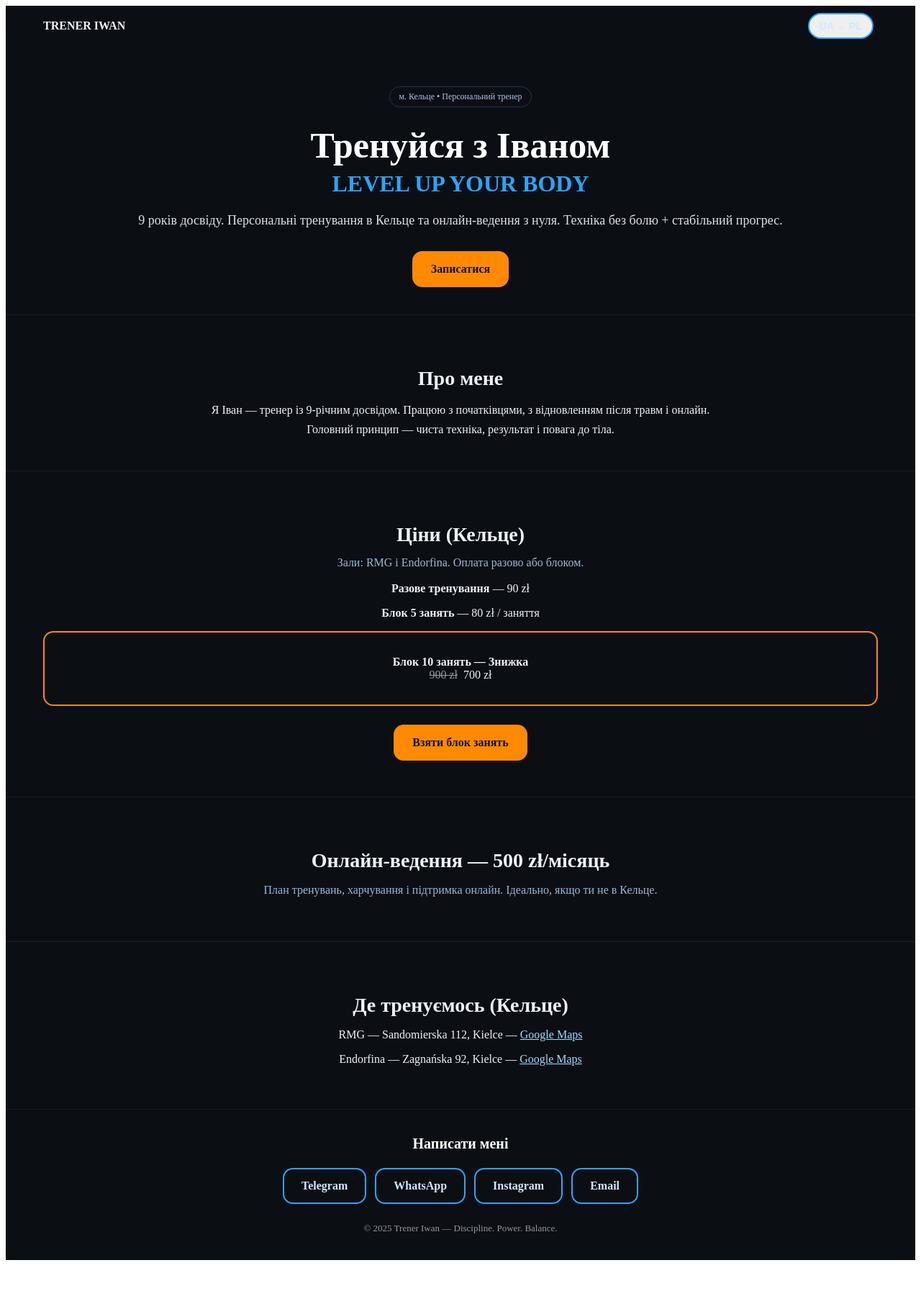
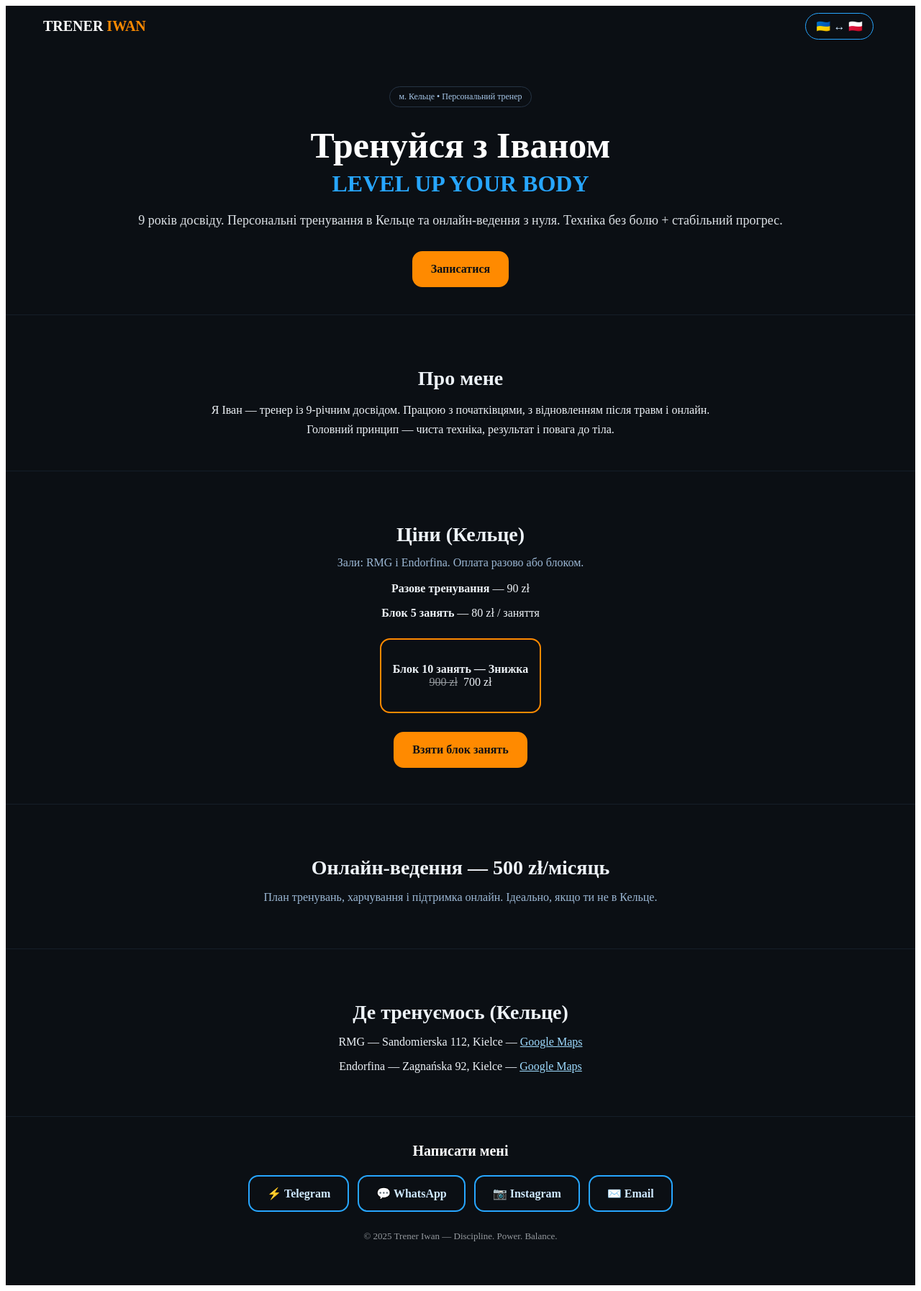
Before and after one commit to dobrivn1995-sketch/Treneriwan, a Next.js app: page / in a window 1280 px wide. Shown: the whole page at 72% size. Before the commit the page ends 1759 px from the top, so only its background shows below. Built offline with nearby package versions, Linux system fonts and the light colour scheme.

Commit message:
Refactor index.js for improved readability

```diff
--- a/pages/index.js
+++ b/pages/index.js
@@ -15,10 +15,6 @@ export default function Home() {
       heroLead:
         "9 років досвіду. Персональні тренування в Кельце та онлайн-ведення з нуля. Техніка без болю + стабільний прогрес.",
       ctaBook: "Записатися",
-      ctaTG: "Telegram",
-      ctaWA: "WhatsApp",
-      ctaIG: "Instagram",
-      ctaMail: "Email",
       aboutTitle: "Про мене",
       aboutText:
         "Я Іван — тренер із 9-річним досвідом. Працюю з початківцями, з відновленням після травм і онлайн. Головний принцип — чиста техніка, результат і повага до тіла.",
@@ -40,8 +36,8 @@ export default function Home() {
       maps: "Google Maps",
       footerTitle: "Написати мені",
       footerBrand: "© " + new Date().getFullYear() + " Trener Iwan — Discipline. Power. Balance.",
-      lang: "UA",
-      langAlt: "PL",
+      lang: "🇺🇦",
+      langAlt: "🇵🇱",
     },
     pl: {
       badge: "Kielce • Trener personalny",
@@ -50,10 +46,6 @@ export default function Home() {
       heroLead:
         "9 lat doświadczenia. Treningi personalne w Kielcach i prowadzenie online. Technika bez bólu + systemowy progres.",
       ctaBook: "Zapisz się",
-      ctaTG: "Telegram",
-      ctaWA: "WhatsApp",
-      ctaIG: "Instagram",
-      ctaMail: "Email",
       aboutTitle: "O mnie",
       aboutText:
         "Nazywam się Iwan — trener z 9-letnim doświadczeniem. Pomagam poprawić technikę, zrzucić wagę i wrócić do formy bez kontuzji.",
@@ -75,8 +67,8 @@ export default function Home() {
       maps: "Google Maps",
       footerTitle: "Napisz do mnie",
       footerBrand: "© " + new Date().getFullYear() + " Trener Iwan — Discipline. Power. Balance.",
-      lang: "PL",
-      langAlt: "UA",
+      lang: "🇵🇱",
+      langAlt: "🇺🇦",
     },
   };
 
@@ -95,43 +87,98 @@ export default function Home() {
   const wrap = { background: "#0b0f14", color: "#eef3f8" };
   const max = { maxWidth: 1160, margin: "0 auto", padding: "0 20px" };
   const hero = { padding: "56px 0 32px", background: "#0b0f14", textAlign: "center" };
-  const badge = { display: "inline-block", padding: "6px 12px", borderRadius: 999, border: "1px solid #263445", color: "#a7c7e9", fontSize: 12, marginBottom: 12 };
+  const badge = {
+    display: "inline-block",
+    padding: "6px 12px",
+    borderRadius: 999,
+    border: "1px solid #263445",
+    color: "#a7c7e9",
+    fontSize: 12,
+    marginBottom: 12,
+  };
   const h1 = { fontSize: 50, fontWeight: 900, margin: "12px 0 6px", color: "#ffffff" };
   const h2 = { fontSize: 32, fontWeight: 800, margin: "0 0 18px", color: "#27a6ff" };
   const lead = { opacity: 0.92, fontSize: 18, lineHeight: 1.6, marginBottom: 22 };
-  const btn = { padding: "14px 24px", borderRadius: 14, fontWeight: 700, textDecoration: "none", border: "2px solid #27a6ff", color: "#cfe9ff", display: "inline-block", margin: "6px" };
+
+  const btn = {
+    padding: "14px 24px",
+    borderRadius: 14,
+    fontWeight: 700,
+    textDecoration: "none",
+    border: "2px solid #27a6ff",
+    color: "#cfe9ff",
+    display: "inline-block",
+    margin: "6px",
+    transition: "all 0.2s ease",
+  };
   const btnPrimary = { ...btn, background: "#ff8a00", borderColor: "#ff8a00", color: "#0b0f14" };
+
   const section = { padding: "44px 0", borderTop: "1px solid #151e29", textAlign: "center" };
   const title = { fontSize: 28, fontWeight: 900, marginBottom: 14 };
   const note = { color: "#9bb7d4", marginBottom: 18 };
   const priceTag = { fontWeight: 900, fontSize: 20, color: "#ffd7a6" };
-  const highlight = { border: "2px solid #ff8a00", borderRadius: 14, padding: 16, marginTop: 10 };
+  const highlight = {
+    border: "2px solid #ff8a00",
+    borderRadius: 14,
+    padding: 16,
+    marginTop: 10,
+    display: "inline-block",
+  };
   const strike = { textDecoration: "line-through", opacity: 0.6, marginRight: 8 };
 
   return (
     <div style={wrap}>
       <Head>
         <title>{t.h1} — Trener Iwan | Kielce</title>
-        <meta name="description" content="Персональні тренування в Кельце та онлайн. 9 років досвіду. RMG і Endorfina. Онлайн 500 zł/міс." />
+        <meta
+          name="description"
+          content="Персональні тренування в Кельце та онлайн. 9 років досвіду. RMG і Endorfina. Онлайн 500 zł/міс."
+        />
       </Head>
 
-      <div style={{ ...max, display: "flex", justifyContent: "space-between", alignItems: "center", height: 56 }}>
-        <div style={{ fontWeight: 900 }}>TRENER IWAN</div>
-        <button onClick={switchLang} style={{ ...btn, borderRadius: 999, padding: "8px 14px", fontSize: 14 }}>
+      {/* TOP BAR */}
+      <div
+        style={{
+          ...max,
+          display: "flex",
+          justifyContent: "space-between",
+          alignItems: "center",
+          height: 56,
+        }}
+      >
+        <div style={{ fontWeight: 900, fontSize: 20 }}>
+          <span style={{ color: "#fff" }}>TRENER</span>{" "}
+          <span style={{ color: "#ff8a00" }}>IWAN</span>
+        </div>
+        <button
+          onClick={switchLang}
+          style={{
+            ...btn,
+            borderRadius: 999,
+            padding: "8px 14px",
+            fontSize: 16,
+            border: "1px solid #27a6ff",
+            background: "transparent",
+          }}
+        >
           {t.lang} ↔ {t.langAlt}
         </button>
       </div>
 
+      {/* HERO */}
       <header style={hero}>
         <span style={badge}>{t.badge}</span>
         <h1 style={h1}>{t.h1}</h1>
         <h2 style={h2}>{t.h2}</h2>
         <p style={lead}>{t.heroLead}</p>
         <div>
-          <a href={wa} target="_blank" rel="noreferrer" style={btnPrimary}>{t.ctaBook}</a>
+          <a href={wa} target="_blank" rel="noreferrer" style={btnPrimary}>
+            {t.ctaBook}
+          </a>
         </div>
       </header>
 
+      {/* ABOUT */}
       <section style={section}>
         <div style={max}>
           <h3 style={title}>{t.aboutTitle}</h3>
@@ -139,21 +186,34 @@ export default function Home() {
         </div>
       </section>
 
+      {/* PRICING */}
       <section style={section}>
         <div style={max}>
           <h3 style={title}>{t.priceTitle}</h3>
           <div style={note}>{t.priceNote}</div>
-          <p><b>{t.p1}</b> — {t.p1price}</p>
-          <p><b>{t.p2}</b> — {t.p2price}</p>
+          <p>
+            <b>{t.p1}</b> — {t.p1price}
+          </p>
+          <p>
+            <b>{t.p2}</b> — {t.p2price}
+          </p>
           <div style={highlight}>
-            <p><b>{t.p3}</b><br/><span style={strike}>{t.p3priceOld}</span>{t.p3priceNew}</p>
+            <p>
+              <b>{t.p3}</b>
+              <br />
+              <span style={strike}>{t.p3priceOld}</span>
+              {t.p3priceNew}
+            </p>
           </div>
           <div style={{ marginTop: 20 }}>
-            <a href={wa} target="_blank" rel="noreferrer" style={btnPrimary}>{t.buyBlock}</a>
+            <a href={wa} target="_blank" rel="noreferrer" style={btnPrimary}>
+              {t.buyBlock}
+            </a>
           </div>
         </div>
       </section>
 
+      {/* ONLINE */}
       <section style={section}>
         <div style={max}>
           <h3 style={title}>{t.onlineTitle}</h3>
@@ -161,25 +221,63 @@ export default function Home() {
         </div>
       </section>
 
+      {/* LOCATIONS */}
       <section style={section}>
         <div style={max}>
           <h3 style={title}>{t.locTitle}</h3>
-          <p>{t.loc1} — <a href="https://maps.google.com/?q=Sandomierska+112+Kielce" target="_blank" rel="noreferrer" style={{ color: "#9edbff" }}>{t.maps}</a></p>
-          <p>{t.loc2} — <a href="https://maps.google.com/?q=Zagna%C5%84ska+92+Kielce" target="_blank" rel="noreferrer" style={{ color: "#9edbff" }}>{t.maps}</a></p>
+          <p>
+            {t.loc1} —{" "}
+            <a
+              href="https://maps.google.com/?q=Sandomierska+112+Kielce"
+              target="_blank"
+              rel="noreferrer"
+              style={{ color: "#9edbff" }}
+            >
+              {t.maps}
+            </a>
+          </p>
+          <p>
+            {t.loc2} —{" "}
+            <a
+              href="https://maps.google.com/?q=Zagna%C5%84ska+92+Kielce"
+              target="_blank"
+              rel="noreferrer"
+              style={{ color: "#9edbff" }}
+            >
+              {t.maps}
+            </a>
+          </p>
         </div>
       </section>
 
       {/* FOOTER */}
-      <footer style={{ borderTop: "1px solid #151e29", background: "#0b0f14", textAlign: "center", padding: "36px 0" }}>
-        <div style={{ fontWeight: 900, fontSize: 20, color: "#fff", marginBottom: 16 }}>{t.footerTitle}</div>
+      <footer
+        style={{
+          borderTop: "1px solid #151e29",
+          background: "#0b0f14",
+          textAlign: "center",
+          padding: "36px 0 60px",
+        }}
+      >
+        <div style={{ fontWeight: 900, fontSize: 20, color: "#fff", marginBottom: 16 }}>
+          {t.footerTitle}
+        </div>
         <div>
-          <a href={tg} target="_blank" rel="noreferrer" style={btn}>{t.ctaTG}</a>
-          <a href={wa} target="_blank" rel="noreferrer" style={btn}>{t.ctaWA}</a>
-          <a href={ig} target="_blank" rel="noreferrer" style={btn}>{t.ctaIG}</a>
-          <a href={mail} style={btn}>{t.ctaMail}</a>
+          <a href={tg} target="_blank" rel="noreferrer" style={btn}>
+            ⚡ Telegram
+          </a>
+          <a href={wa} target="_blank" rel="noreferrer" style={btn}>
+            💬 WhatsApp
+          </a>
+          <a href={ig} target="_blank" rel="noreferrer" style={btn}>
+            📷 Instagram
+          </a>
+          <a href={mail} style={btn}>
+            ✉️ Email
+          </a>
         </div>
         <div style={{ fontSize: 13, opacity: 0.6, marginTop: 20 }}>{t.footerBrand}</div>
       </footer>
     </div>
   );
-}
+        }
```
